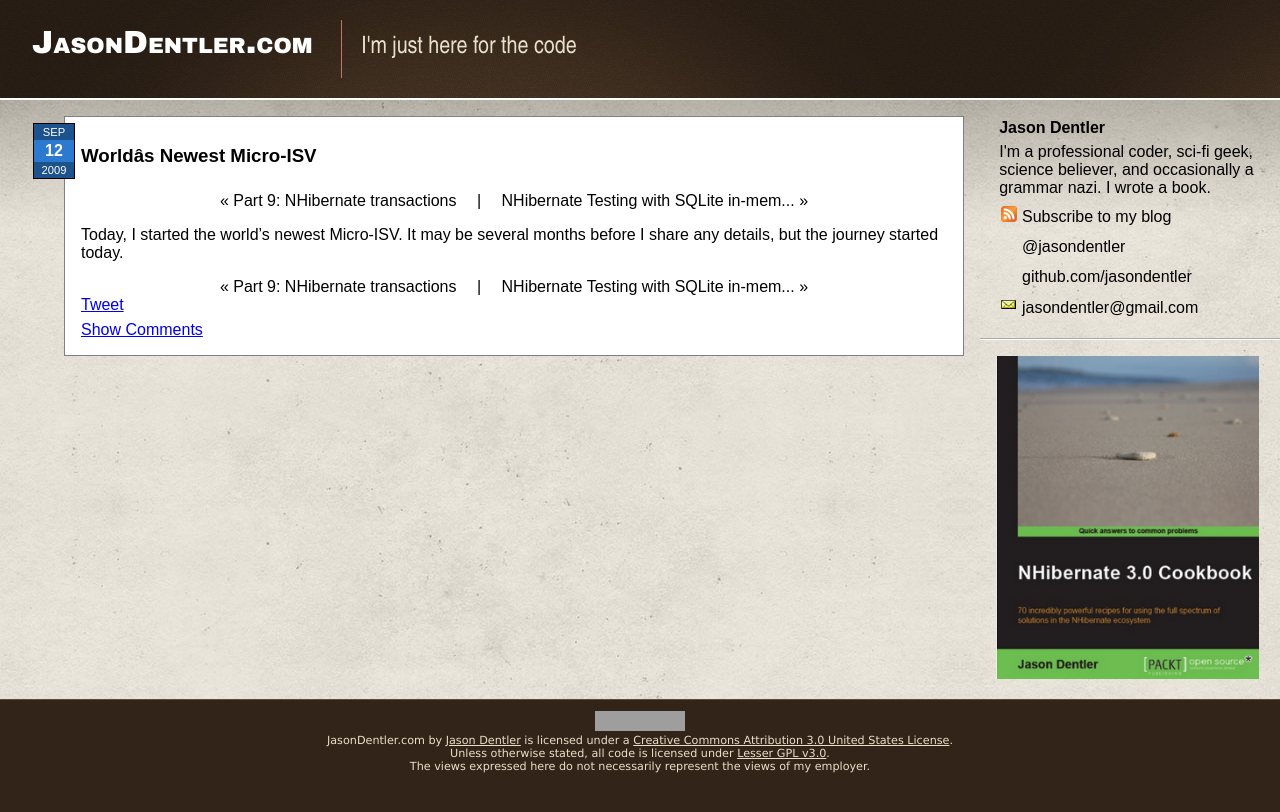
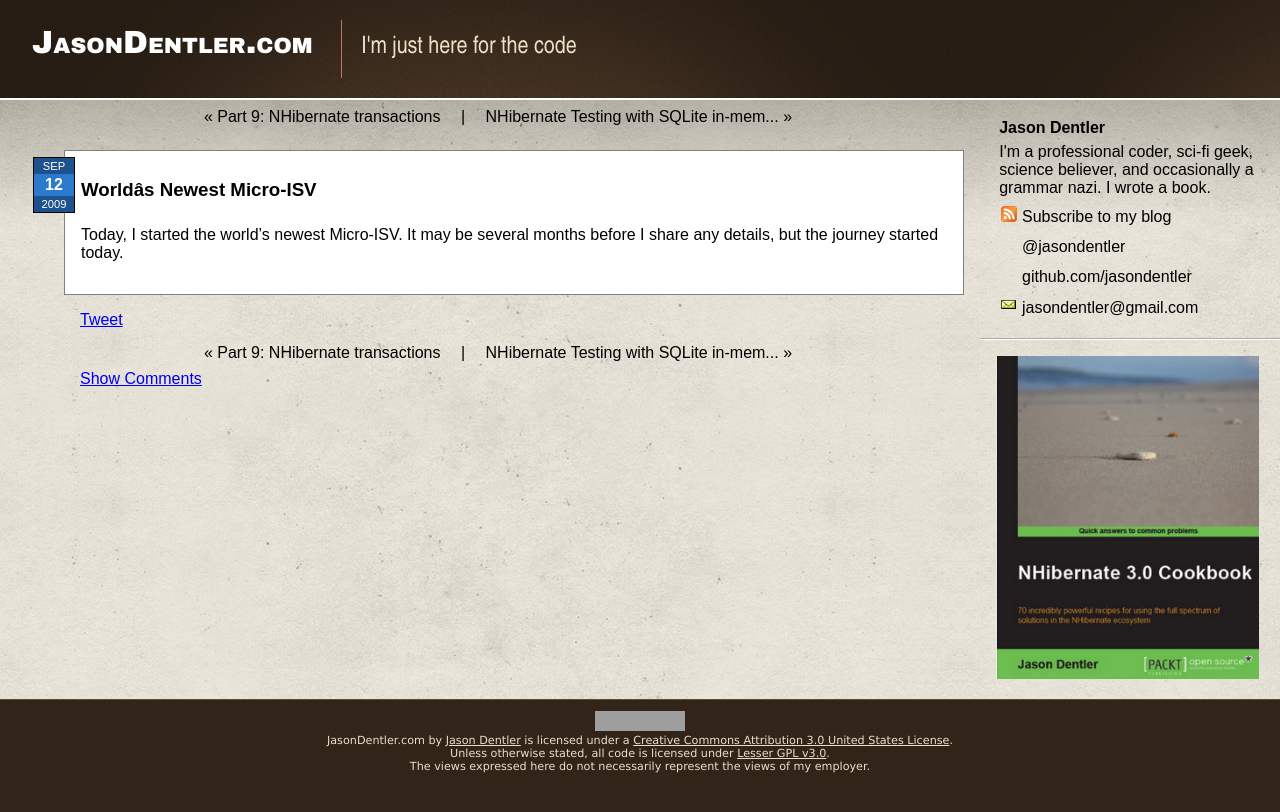
Before and after one commit to jasondentler/jasondentler.github.com, a Jekyll site: the page built from _posts/2009-09-12-worlds-newest-micro-isv.html, in a window 1280 px wide. Shown: the top 812 px of the page. Built offline with Jekyll 4.4.1, drawn with Linux system fonts in a browser that asks for light colours; comment, search, counter and statistics services are not loaded; grey boxes are pictures that could not be loaded.

Commit message:
Publish with rake at 2012-01-01 09:09:27 -0600

```diff
--- a/_layouts/post.html
+++ b/_layouts/post.html
@@ -1,6 +1,8 @@
 ---
 layout: default
 ---
+
+{% include prevnext.html %}
 <div id="post">
 	<div class="post-date">
 		<div class="datebox">
@@ -10,13 +12,11 @@
 		</div>
 	</div>
 	<h3>{{ page.title }}</h3>
-	{% include prevnext.html %}
 	<div id="post-content">
 		{{ content }}
 	</div>
 	<div class="clear"></div>
-	{% include prevnext.html %}
-	{% include socialmedia_post.html %}
-	{% include disqus_post.html %}
-
 </div>
+{% include socialmedia_post.html %}
+{% include prevnext.html %}
+{% include disqus_post.html %}
--- a/css/site.css
+++ b/css/site.css
@@ -206,6 +206,10 @@
 	margin: 2em;
 }
 
+#share-links {
+	padding-left: 5em;
+}
+
 .share-link {
 	height: 25px;
 	float: left;
@@ -213,6 +217,8 @@
 
 #comments-wrapper {
 	clear: both;
+	padding-left: 5em;
+	padding-right: 2em;
 }
 
 #older-posts {
@@ -228,6 +234,7 @@
 .prevnext {
 	width: 100%;
 	text-align: center;
+	padding: 0.5em;
 }
 
 .prevnext a {
```
